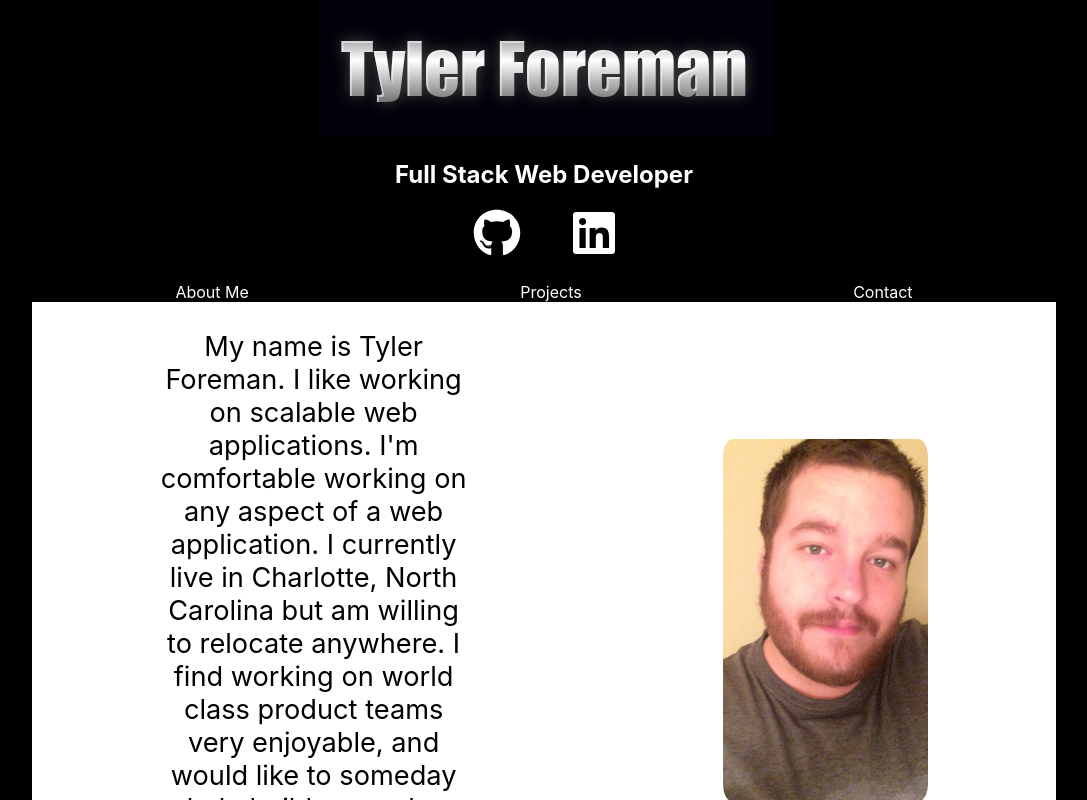
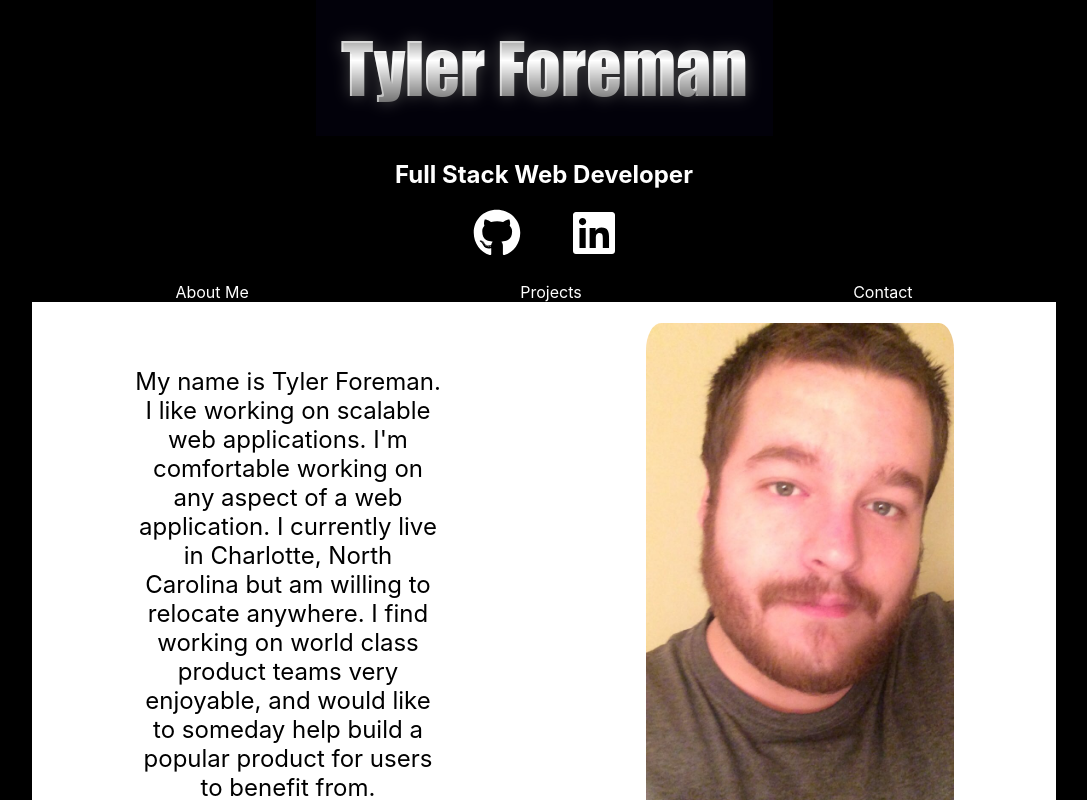
Before and after one commit to tjforeman/Portfolio1, a React (Create React App) app in the folder client/: page / in a window 1280 px wide. Shown: the top 800 px of the page, without its empty margins (96-1183 px from the left). Built offline with nearby package versions, Linux system fonts and the light colour scheme.

Commit message:
added breakpoint at 1400px

```diff
--- a/client/src/styles/Banner.scss
+++ b/client/src/styles/Banner.scss
@@ -14,11 +14,11 @@
     }
     p{
         width:30%;
-        font-size: 1.7em;
+        font-size: 1.5em;
         // line-height: 1.5rem;
         // margin-left:20%;
         @media (max-width:1200px){
-            font-size: 1.4em;
+            font-size: 1.2em;
         }
         @media (max-width:800px){
             width:80%;
@@ -36,6 +36,9 @@
         .profile-pic{
             height:15%;
             width:20%;
+            @media (max-width:1400px){
+                width:30%
+            }
             @media (max-width:1200px){
                 width:30%
             }
```
